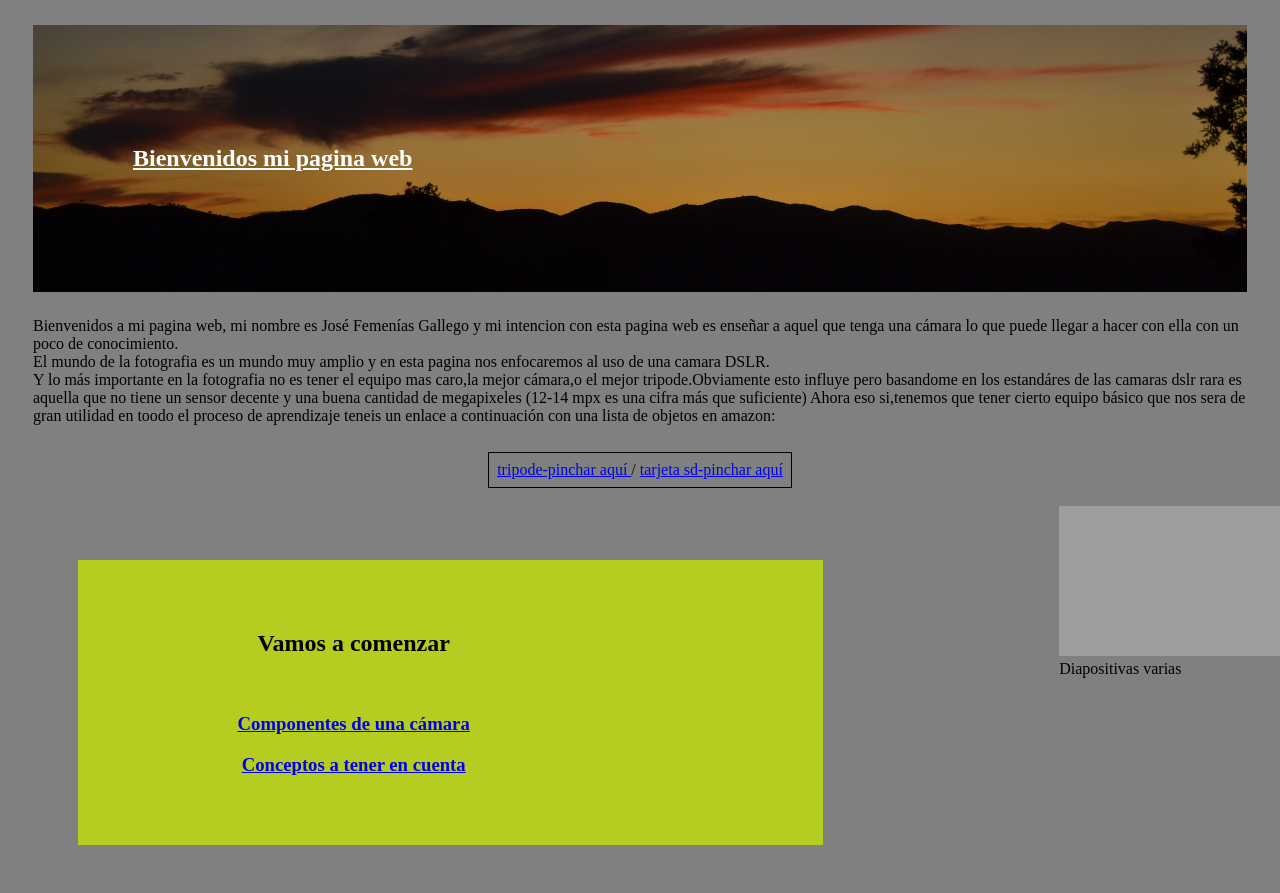
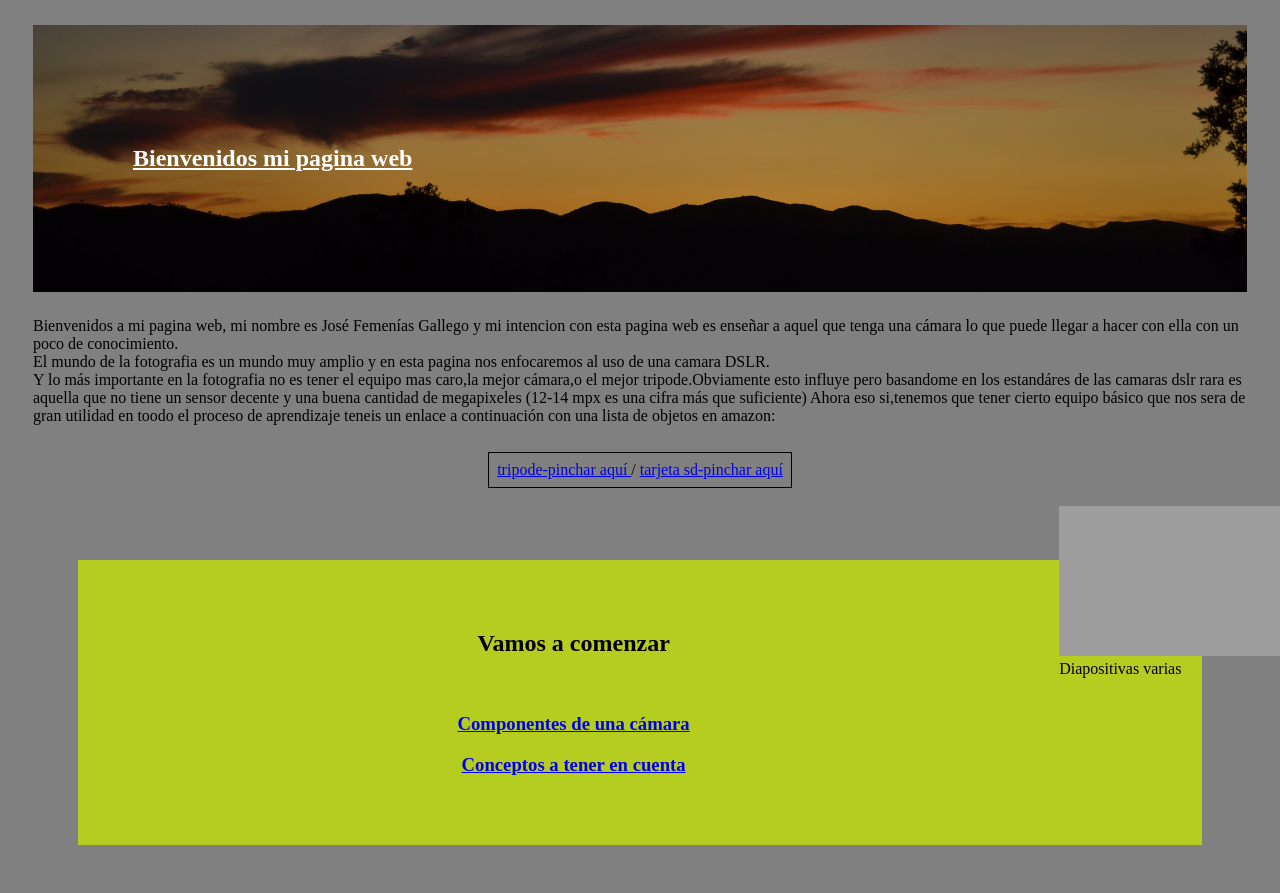
Before and after one commit to IES-Politecnico/Proyecto-Jose-Femenias, a plain HTML site: page index.html in a window 1280 px wide. Shown: the top 893 px of the page. Drawn offline with Linux system fonts and the light colour scheme; grey boxes are pictures that could not be loaded.

```diff
--- a/css/estilo.css
+++ b/css/estilo.css
@@ -81,10 +81,6 @@
 float: right;
 }
 
-article,section{
-width: 70%;
-
-}
 
 .sentro {
 text-align: center;
```
